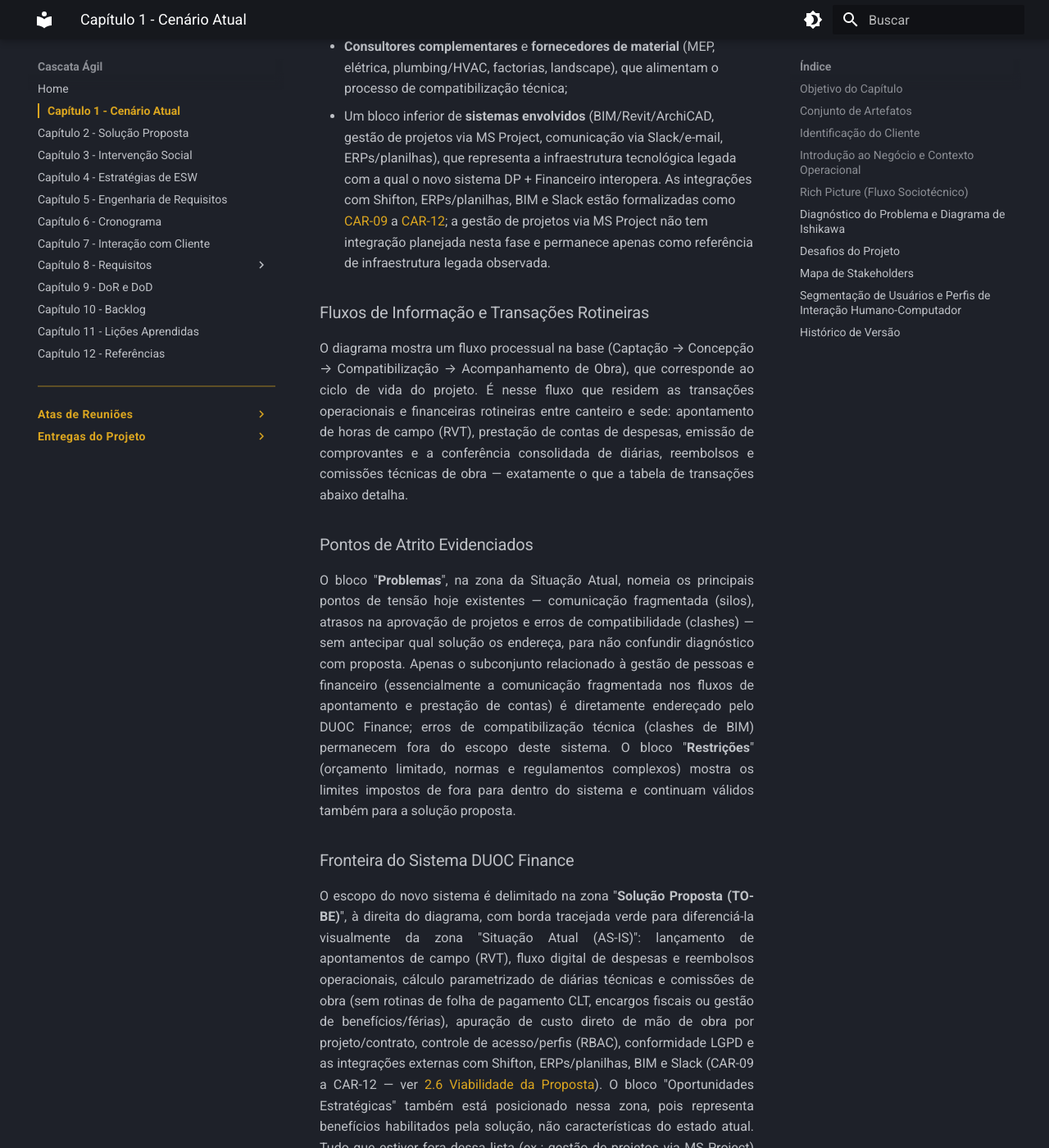
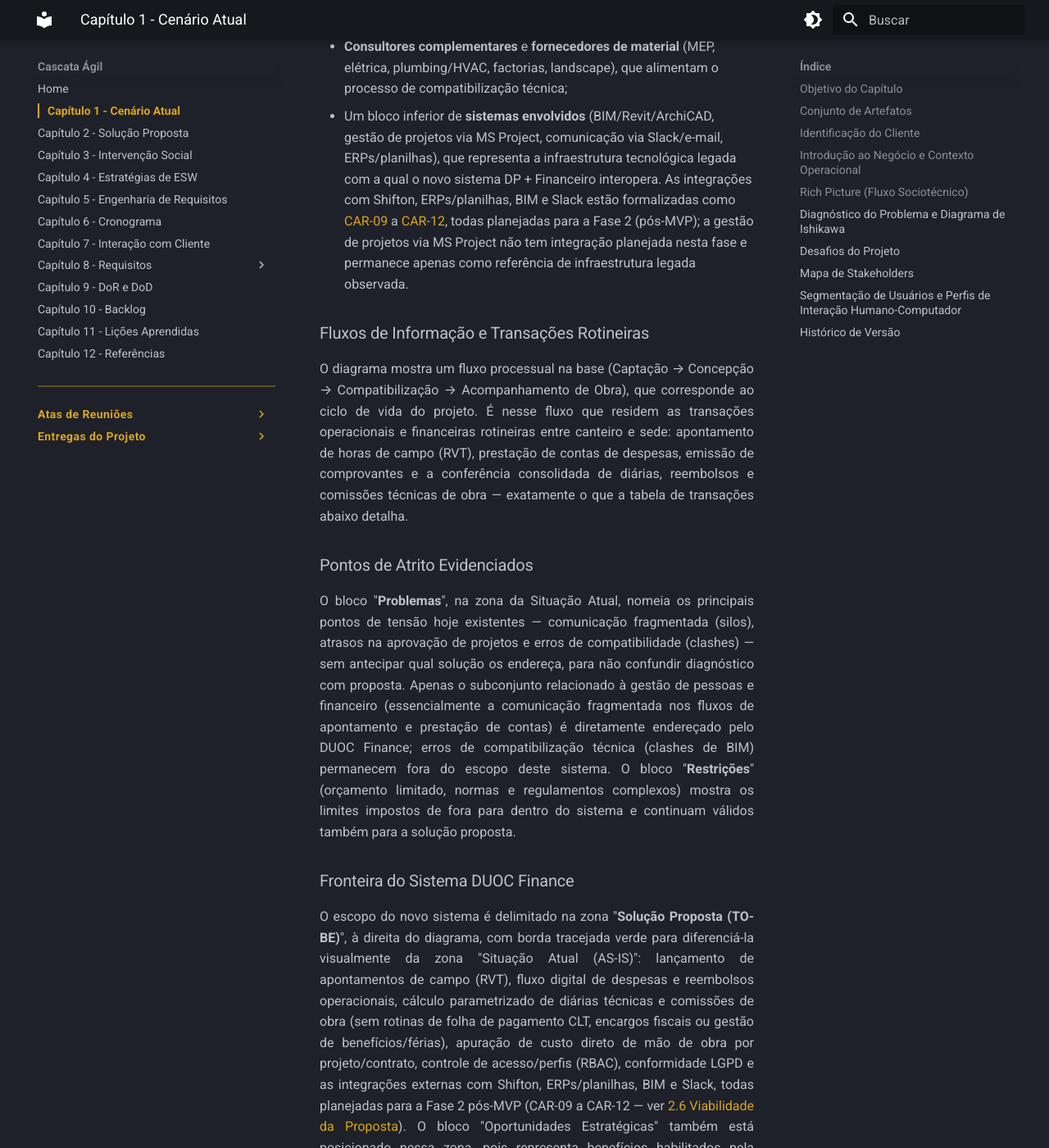
Before and after one commit to mdsreq-fga-unb/REQ-2026.2-T01-DUOC-Finance, an MkDocs documentation site: the page built from docs/visao-produto/capitulo-1/index.md, in a window 1280 px wide and 1400 px high, scrolled down 4785 px. Shown: the whole window at 82% size. Built offline with MkDocs 1.6.1 and Material for MkDocs 9.7.7, drawn with Linux system fonts in a browser that asks for light colours; some of the changed text lies outside the part shown.

Commit message:
docs(visao-produto): alinha Cap. 1 ao escopo do MVP (v2.4)
- Integrações CAR-09 a CAR-12 explicitadas como Fase 2
- Remove menções residuais a processamento de folha
- Ajusta terminologia financeira na síntese do Ishikawa

```diff
--- a/docs/visao-produto/capitulo-1/index.md
+++ b/docs/visao-produto/capitulo-1/index.md
@@ -86,7 +86,7 @@ Ao redor desse núcleo, o diagrama posiciona os **atores externos e interfaces**
 - **Clientes** (residencial, comercial, infraestrutura), que enviam briefings e recebem aprovações/feedback;
 - **Órgãos reguladores** (prefeitura, licenças), que impõem restrições formais de conformidade;
 - **Consultores complementares** e **fornecedores de material** (MEP, elétrica, plumbing/HVAC, factorias, landscape), que alimentam o processo de compatibilização técnica;
-- Um bloco inferior de **sistemas envolvidos** (BIM/Revit/ArchiCAD, gestão de projetos via MS Project, comunicação via Slack/e-mail, ERPs/planilhas), que representa a infraestrutura tecnológica legada com a qual o novo sistema DP + Financeiro interopera. As integrações com Shifton, ERPs/planilhas, BIM e Slack estão formalizadas como [CAR-09](../capitulo-2/index.md#car-09) a [CAR-12](../capitulo-2/index.md#car-12); a gestão de projetos via MS Project não tem integração planejada nesta fase e permanece apenas como referência de infraestrutura legada observada.
+- Um bloco inferior de **sistemas envolvidos** (BIM/Revit/ArchiCAD, gestão de projetos via MS Project, comunicação via Slack/e-mail, ERPs/planilhas), que representa a infraestrutura tecnológica legada com a qual o novo sistema DP + Financeiro interopera. As integrações com Shifton, ERPs/planilhas, BIM e Slack estão formalizadas como [CAR-09](../capitulo-2/index.md#car-09) a [CAR-12](../capitulo-2/index.md#car-12), todas planejadas para a Fase 2 (pós-MVP); a gestão de projetos via MS Project não tem integração planejada nesta fase e permanece apenas como referência de infraestrutura legada observada.
 
 ### Fluxos de Informação e Transações Rotineiras
 
@@ -98,7 +98,7 @@ O bloco "**Problemas**", na zona da Situação Atual, nomeia os principais ponto
 
 ### Fronteira do Sistema DUOC Finance
 
-O escopo do novo sistema é delimitado na zona "**Solução Proposta (TO-BE)**", à direita do diagrama, com borda tracejada verde para diferenciá-la visualmente da zona "Situação Atual (AS-IS)": lançamento de apontamentos de campo (RVT), fluxo digital de despesas e reembolsos operacionais, cálculo parametrizado de diárias técnicas e comissões de obra (sem rotinas de folha de pagamento CLT, encargos fiscais ou gestão de benefícios/férias), apuração de custo direto de mão de obra por projeto/contrato, controle de acesso/perfis (RBAC), conformidade LGPD e as integrações externas com Shifton, ERPs/planilhas, BIM e Slack (CAR-09 a CAR-12 — ver [2.6 Viabilidade da Proposta](../capitulo-2/index.md#26-viabilidade-da-proposta-analise-do-mvp)). O bloco "Oportunidades Estratégicas" também está posicionado nessa zona, pois representa benefícios habilitados pela solução, não características do estado atual. Tudo que estiver fora dessa lista (ex.: gestão de projetos via MS Project) permanece como sistema de apoio externo, na zona da Situação Atual, sem integração planejada nesta fase.
+O escopo do novo sistema é delimitado na zona "**Solução Proposta (TO-BE)**", à direita do diagrama, com borda tracejada verde para diferenciá-la visualmente da zona "Situação Atual (AS-IS)": lançamento de apontamentos de campo (RVT), fluxo digital de despesas e reembolsos operacionais, cálculo parametrizado de diárias técnicas e comissões de obra (sem rotinas de folha de pagamento CLT, encargos fiscais ou gestão de benefícios/férias), apuração de custo direto de mão de obra por projeto/contrato, controle de acesso/perfis (RBAC), conformidade LGPD e as integrações externas com Shifton, ERPs/planilhas, BIM e Slack, todas planejadas para a Fase 2 pós-MVP (CAR-09 a CAR-12 — ver [2.6 Viabilidade da Proposta](../capitulo-2/index.md#26-viabilidade-da-proposta-analise-do-mvp)). O bloco "Oportunidades Estratégicas" também está posicionado nessa zona, pois representa benefícios habilitados pela solução, não características do estado atual. Tudo que estiver fora dessa lista (ex.: gestão de projetos via MS Project) permanece como sistema de apoio externo, na zona da Situação Atual, sem integração planejada nesta fase.
 
 ### Estrutura Detalhada das Transações
 
@@ -243,3 +243,4 @@ A caracterização dos segmentos de usuários que interagem com o ecossistema do
 | `2.1` | 19/09/2026 | Reconciliação pós-merge com `develop`: correção do papel de Maria Beatryz (1.1); notas de limitação metodológica sobre caracterização de perfis (1.2, 1.5, 1.7); Rich Picture v2 com fronteiras AS-IS/TO-BE e lastro a CAR-09/CAR-12 (1.3); adaptação do modelo 6M para 4M no Ishikawa (1.4); correção de terminologia financeira ("margem líquida" → "custo apropriado") | Paulo Nery | |
 | `2.2` | 20/09/2026 | Atualização do Rich Picture (1.3) para novo arquivo de imagem `Rich_picture_DUOC.png`; habilitação de ampliação (zoom) de imagens em toda a documentação via plugin `mkdocs-glightbox`, registrada como regra de estilo no `CONTRIBUTING.md` | Paulo Nery | |
 | `2.3` | 12/10/2026 | Saneamento de escopo pós-revisão por pares: remoção de menções residuais a folha CLT, férias e benefícios, alinhando a fronteira do sistema a diárias técnicas, comissões de obra e prestação de contas operacionais (TR-03). | Matheus Ribeiro Szervinsk | Equipe Cascata Ágil |
+| `2.4` | 29/10/2026 | Alinhamento ao Capítulo 2 e ao Capítulo 8 conforme issue docente: integrações CAR-09 a CAR-12 explicitadas como Fase 2 (pós-MVP); remoção de menções residuais a processamento de folha; ajuste de terminologia financeira na síntese do Ishikawa. | Gustavo Bonifácio |  |
```
Also changed, not shown: other parts of docs/visao-produto/capitulo-1/index.md (+3 -3 lines).
